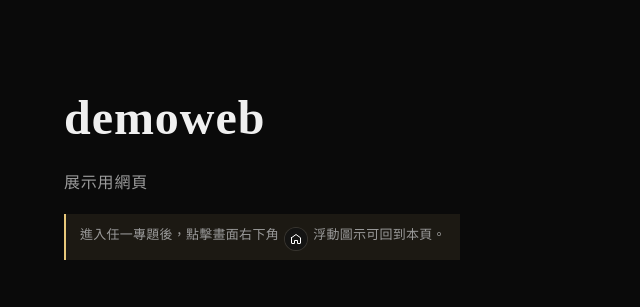
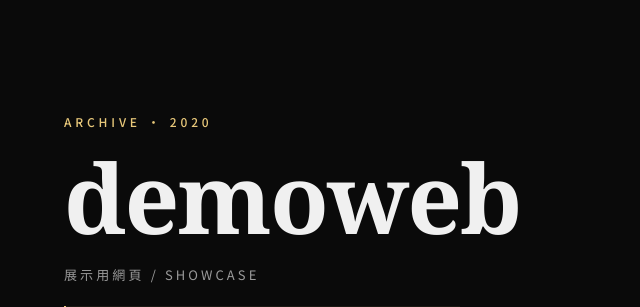
Before and after one commit to mowoo/demoweb, a PHP site: page / in a window 1280 px wide. Shown: the top 307 px of the page, without its empty margins (0-640 px from the left). Run offline with PHP 8.4, Linux system fonts and the light colour scheme.

Commit message:
feat: editorial polish via ui-ux-pro-max skill - eyebrow, card numbers, fluid hero, a11y

```diff
--- a/index.html
+++ b/index.html
@@ -16,8 +16,9 @@
 <body>
   <header class="site-header">
     <div class="container">
+      <p class="site-eyebrow">ARCHIVE · 2020</p>
       <h1 class="site-title">demoweb</h1>
-      <p class="site-subtitle">展示用網頁</p>
+      <p class="site-subtitle">展示用網頁 / SHOWCASE</p>
       <p class="site-hint">進入任一專題後，點擊畫面右下角 <span class="hint-icon" aria-hidden="true"><svg viewBox="0 0 24 24" fill="none" stroke="currentColor" stroke-width="2" stroke-linecap="round" stroke-linejoin="round"><path d="M3 9.5L12 3l9 6.5V20a1 1 0 0 1-1 1h-5v-6h-6v6H4a1 1 0 0 1-1-1V9.5z"/></svg></span> 浮動圖示可回到本頁。</p>
     </div>
   </header>
@@ -28,6 +29,7 @@
         <a class="card-link" href="./farmland/">
           <div class="card-thumb">
             <img src="assets/farmland-thumb.jpg" alt="荒地金磚 2.0">
+            <span class="card-number">01</span>
           </div>
           <div class="card-body">
             <h2 class="card-title">荒地金磚 2.0</h2>
@@ -42,6 +44,7 @@
         <a class="card-link" href="./eslitedunnan/">
           <div class="card-thumb">
             <img src="assets/eslitedunnan-thumb.jpg" alt="再見敦南誠品">
+            <span class="card-number">02</span>
           </div>
           <div class="card-body">
             <h2 class="card-title">再見敦南誠品</h2>
@@ -56,6 +59,7 @@
         <a class="card-link" href="./firstaid/">
           <div class="card-thumb">
             <img src="assets/firstaid-thumb.jpg" alt="命懸一線">
+            <span class="card-number">03</span>
           </div>
           <div class="card-body">
             <h2 class="card-title">命懸一線</h2>
--- a/style.css
+++ b/style.css
@@ -42,25 +42,36 @@ body {
 
 /* === Header === */
 .site-header {
-  padding: 80px 0 48px;
+  padding: clamp(56px, 10vw, 112px) 0 clamp(40px, 6vw, 64px);
   border-bottom: 1px solid var(--border);
 }
 
+.site-eyebrow {
+  margin: 0 0 18px;
+  font-size: 12px;
+  font-weight: 500;
+  letter-spacing: 0.32em;
+  color: var(--accent);
+  text-transform: uppercase;
+}
+
 .site-title {
-  font-family: "Noto Serif TC", serif;
-  font-size: 48px;
+  font-family: "Noto Serif TC", "Newsreader", Georgia, serif;
+  font-size: clamp(48px, 9vw, 96px);
   font-weight: 700;
-  letter-spacing: 0.02em;
+  letter-spacing: -0.02em;
+  line-height: 1;
   margin: 0;
   color: var(--text);
 }
 
 .site-subtitle {
-  margin: 12px 0 0;
+  margin: 20px 0 0;
   color: var(--text-muted);
-  font-size: 16px;
-  font-weight: 300;
-  letter-spacing: 0.05em;
+  font-size: 13px;
+  font-weight: 400;
+  letter-spacing: 0.24em;
+  text-transform: uppercase;
 }
 
 .site-hint {
@@ -82,11 +93,11 @@ body {
   width: 22px;
   height: 22px;
   border-radius: 50%;
-  background: rgba(20, 20, 20, 0.92);
-  color: #fff;
+  background: #f5f1e6;
+  color: #1a1a1a;
   vertical-align: -6px;
   margin: 0 3px;
-  box-shadow: 0 0 0 1px rgba(255, 255, 255, 0.12);
+  box-shadow: 0 0 0 1px rgba(232, 200, 122, 0.4);
 }
 
 .hint-icon svg {
```
Also changed, not shown: other parts of style.css (+58 -14 lines).
